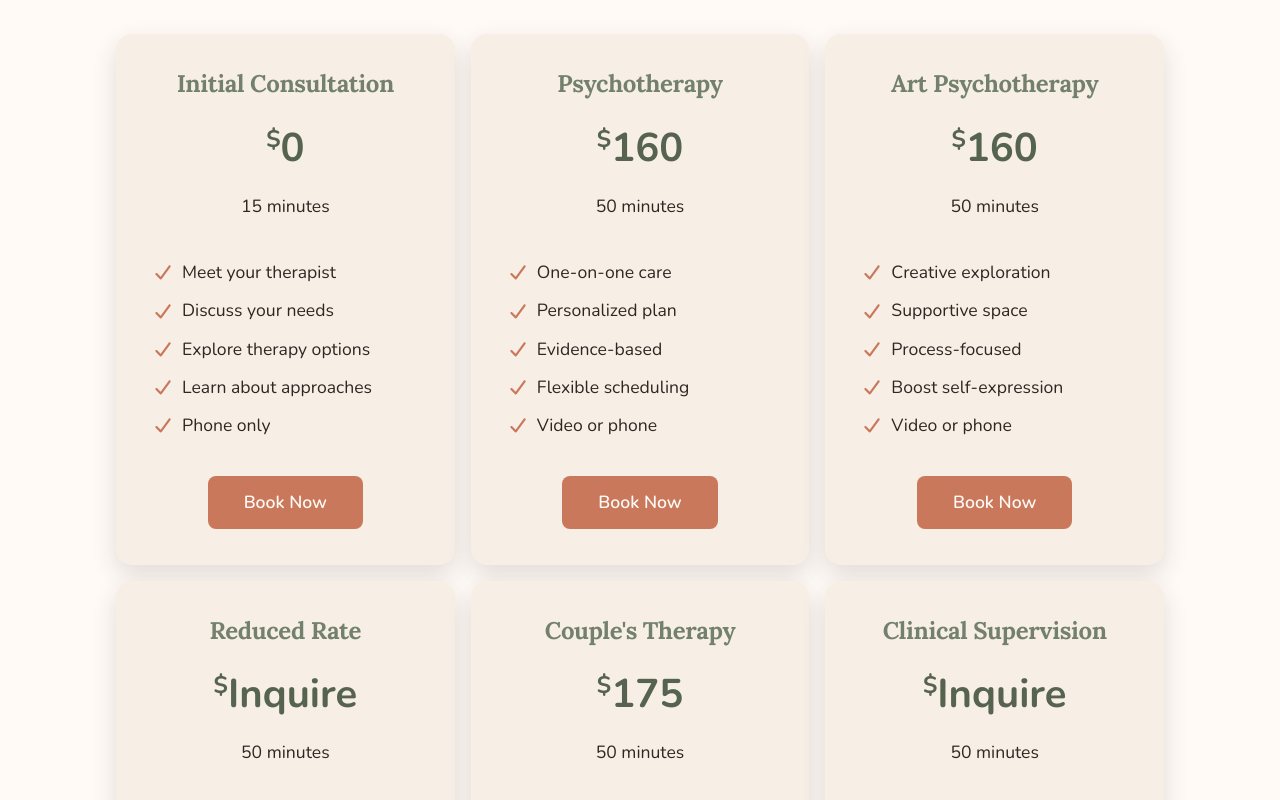
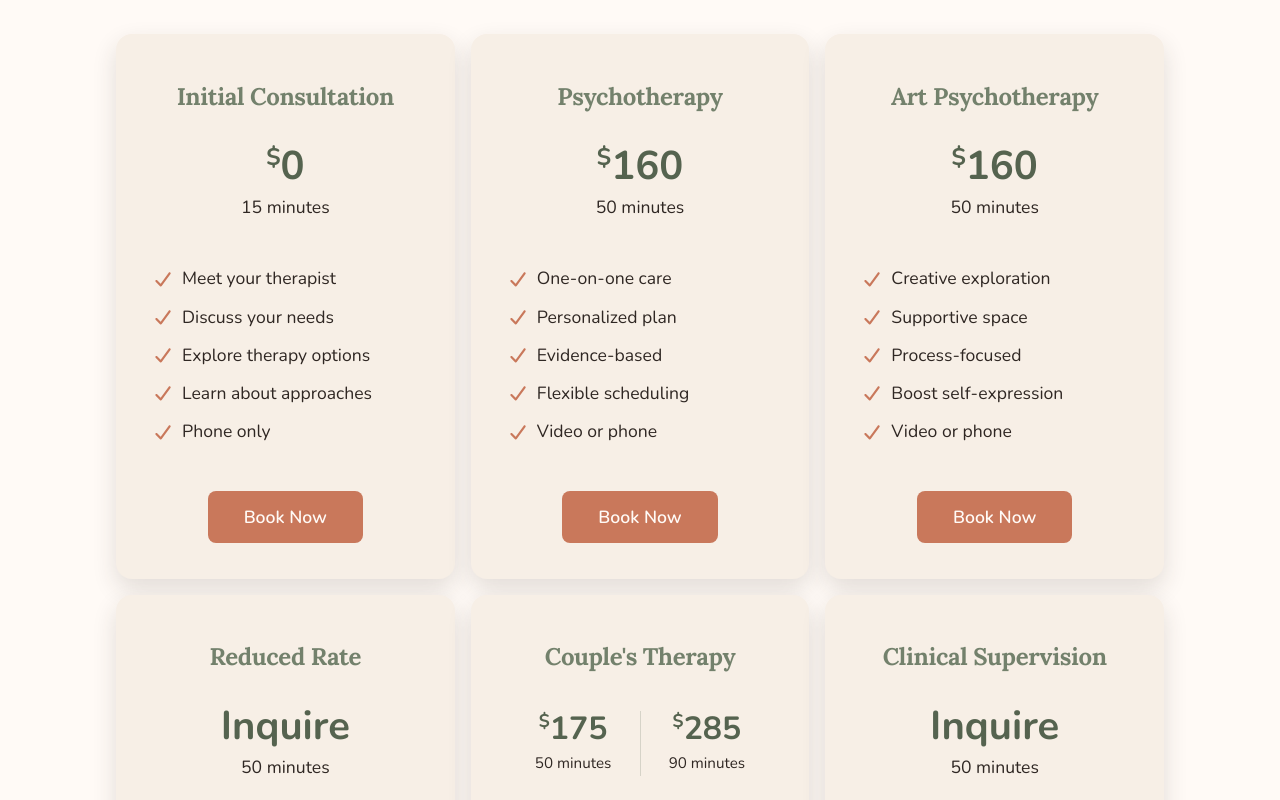
Before and after one commit to danispinxo/jesse-site, a Next.js app: page /services in a window 1280 px wide. Shown: the part 400-1200 px from the top of the page. Built offline with nearby package versions, Linux system fonts and the light colour scheme; a web font is replaced by a local one.

Commit message:
Enhance pricing card layout and styling in services.scss. Added flexbox properties for better alignment and responsiveness, adjusted margins, and improved media queries for price options and features display.

```diff
--- a/src/app/styles/services.scss
+++ b/src/app/styles/services.scss
@@ -246,6 +246,8 @@
       }
 
       .pricing-card {
+        display: flex;
+        flex-direction: column;
         background-color: $background-light;
         padding: $spacing-lg;
         border-radius: $border-radius-md;
@@ -273,10 +275,15 @@
           margin-bottom: $spacing-md;
           font-size: 1.5rem;
           font-weight: 700;
+          min-height: 2.2em;
+          display: flex;
+          align-items: center;
+          justify-content: center;
 
           @media (max-width: $breakpoint-md) {
             font-size: 1.3rem;
             margin-bottom: $spacing-sm;
+            min-height: 0;
           }
 
           .pricing-card-link {
@@ -312,11 +319,30 @@
           }
         }
 
+        .price-block,
+        .price-options {
+          margin-bottom: $spacing-lg;
+          min-height: 5.5rem;
+          display: flex;
+          align-items: center;
+          justify-content: center;
+
+          @media (max-width: $breakpoint-md) {
+            margin-bottom: $spacing-md;
+            min-height: 0;
+          }
+        }
+
+        .price-block {
+          flex-direction: column;
+        }
+
         .price {
           font-size: 2.5rem;
           font-weight: 700;
           color: $primary-green;
-          margin-bottom: $spacing-sm;
+          margin: 0 0 $spacing-xs;
+          line-height: 1.1;
 
           @media (max-width: $breakpoint-md) {
             font-size: 2rem;
@@ -331,24 +357,70 @@
               font-size: 1.2rem;
             }
           }
+
+          &.price-text {
+            &::before {
+              content: none;
+            }
+          }
+        }
+
+        .price-options {
+          gap: 0;
+          width: 100%;
+
+          .price-option {
+            flex: 1;
+            display: flex;
+            flex-direction: column;
+            align-items: center;
+            justify-content: center;
+            padding: 0 $spacing-sm;
+
+            &:not(:last-child) {
+              border-right: 1px solid rgba($primary-green, 0.2);
+            }
+
+            .price {
+              font-size: 2rem;
+              margin-bottom: $spacing-xs;
+
+              @media (max-width: $breakpoint-md) {
+                font-size: 1.75rem;
+              }
+
+              &::before {
+                font-size: 1.15rem;
+
+                @media (max-width: $breakpoint-md) {
+                  font-size: 1rem;
+                }
+              }
+            }
+
+            .duration {
+              margin: 0;
+              font-size: 0.95rem;
+            }
+          }
         }
 
         .duration {
           color: $text-dark;
-          margin-bottom: $spacing-lg;
+          margin: 0;
           font-size: 1.1rem;
 
           @media (max-width: $breakpoint-md) {
             font-size: 1rem;
-            margin-bottom: $spacing-md;
           }
         }
 
         .features {
           list-style: none;
           padding: 0;
-          margin-bottom: $spacing-lg;
+          margin: 0 0 $spacing-lg;
           text-align: left;
+          flex: 1;
 
           @media (max-width: $breakpoint-md) {
             margin-bottom: $spacing-md;
@@ -372,6 +444,11 @@
           }
         }
 
+        .pricing-cta {
+          margin-top: auto;
+          display: block;
+        }
+
         .cta-button {
           color: $text-light;
           opacity: 1;
```
